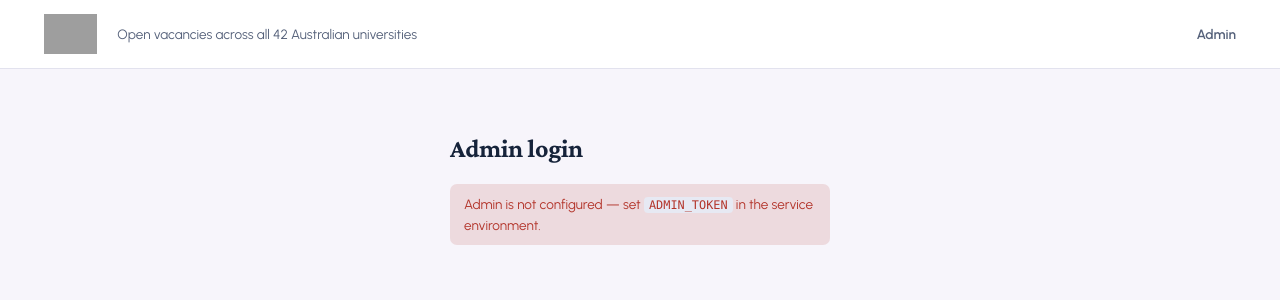
After one commit to barnandbee/c-test4, a FastAPI app: template app/web/templates/login.html in a window 1280 px wide. The commit adds this page. Shown: the top 300 px of the page. Run offline with FastAPI, Linux system fonts and the light colour scheme; the template is opened without the code that fills it, so the values that code supplies are empty; grey boxes are pictures that could not be loaded.

Commit message:
Admin login gating; remove footer; HEW/academic pay-grade category (#11)
Admin auth:
- Session-cookie login (/admin/login, /admin/logout) signed with ADMIN_TOKEN;
  require_admin dependency gates all /admin* pages, /api/listings and the API docs
- Public docs disabled; Swagger served behind login at /admin/api-docs
- Header shows the admin menu (Source health / Analytics / Featured / API / Log out)
  only when signed in, otherwise a single 'Admin' link; per-form tokens removed
- Public pages (/, /rss, /healthz, static) stay open; SameSite=Lax for CSRF

Footer:
- Removed the 'Listings link out…' technical footer

Pay grade (HEW / Academic level):
- New pay_grade field (HEW n / Academic Level X / 'Not specified') on the model,
  normaliser, staging and upsert
- Board filter facet + analytics dimension, ordered HEW 1..10 → Academic A..E →
  Not specified (numeric, not lexical)

65 tests pass (added pay-grade normalisation + ordering coverage).


Claude-Session: https://claude.ai/code/session_01Q5dfwuDgTweBTADrYHTwf9

Co-authored-by: Claude <noreply@anthropic.com>

```diff
--- a/app/config.py
+++ b/app/config.py
@@ -43,8 +43,10 @@ class Settings(BaseSettings):
     # Scheduling: how many times/day the full refresh runs (kept low on purpose)
     refresh_times_per_day: int = 3
 
-    # Token gating the /admin "Run crawl now" trigger. Empty = trigger disabled.
+    # Admin login password (also used to sign the admin session cookie and gate
+    # the crawl trigger). Empty = admin area cannot be logged into.
     admin_token: str = ""
+    session_ttl_hours: int = 12
 
     # Run the ingestion scheduler inside the web process (for hosts with no
     # separate worker, e.g. Render's free tier). Off by default: docker-compose
--- a/app/ingest/runner.py
+++ b/app/ingest/runner.py
@@ -47,7 +47,7 @@ _RESOLUTION_TTL = dt.timedelta(days=7)
 _UPSERT_COLUMNS = (
     "source_job_id", "university", "university_slug", "state", "campus_location",
     "title", "url", "posted_at", "closes_at", "work_type", "time_fraction",
-    "role_family", "classification_raw", "level_band", "level_scale",
+    "role_family", "classification_raw", "level_band", "level_scale", "pay_grade",
     "salary_min", "salary_max", "salary_raw", "discipline", "remote_flag", "excerpt",
 )
 
--- a/app/main.py
+++ b/app/main.py
@@ -41,7 +41,9 @@ async def lifespan(app: FastAPI):
             scheduler.shutdown(wait=False)
 
 
-app = FastAPI(title="Australian University Jobs Board", docs_url="/api/docs", lifespan=lifespan)
+# Public docs disabled; Swagger is served behind the admin login (see routes).
+app = FastAPI(title="Australian University Jobs Board",
+              docs_url=None, redoc_url=None, openapi_url=None, lifespan=lifespan)
 
 _STATIC = Path(__file__).resolve().parent / "web" / "static"
 app.mount("/static", StaticFiles(directory=_STATIC), name="static")
--- a/app/models.py
+++ b/app/models.py
@@ -67,6 +67,7 @@ class Listing(Base):
     classification_raw: Mapped[str | None] = mapped_column(String(255))
     level_band: Mapped[str | None] = mapped_column(String(16), index=True)      # entry..leadership
     level_scale: Mapped[str | None] = mapped_column(String(16))                 # academic/professional
+    pay_grade: Mapped[str | None] = mapped_column(String(32), index=True)       # "HEW 7"/"Academic Level B"/"Not specified"
 
     salary_min: Mapped[float | None] = mapped_column(Float)
     salary_max: Mapped[float | None] = mapped_column(Float)
@@ -119,6 +120,7 @@ class StagingListing(Base):
     classification_raw: Mapped[str | None] = mapped_column(String(255))
     level_band: Mapped[str | None] = mapped_column(String(16))
     level_scale: Mapped[str | None] = mapped_column(String(16))
+    pay_grade: Mapped[str | None] = mapped_column(String(32))
     salary_min: Mapped[float | None] = mapped_column(Float)
     salary_max: Mapped[float | None] = mapped_column(Float)
     salary_raw: Mapped[str | None] = mapped_column(String(255))
--- a/app/normalise/core.py
+++ b/app/normalise/core.py
@@ -87,6 +87,9 @@ def normalise_record(raw: RawJob, university: dict[str, Any]) -> dict[str, Any]:
         "classification_raw": raw.classification_raw,
         "level_band": level["level_band"],
         "level_scale": level["level_scale"],
+        # Canonical pay grade (HEW n / Academic Level X). Often the only salary
+        # signal a listing gives, so surface it as its own category.
+        "pay_grade": level["level_label"] or "Not specified",
         "salary_min": salary["salary_min"],
         "salary_max": salary["salary_max"],
         "salary_raw": salary["salary_raw"],
--- a/app/web/routes.py
+++ b/app/web/routes.py
@@ -8,6 +8,7 @@ from pathlib import Path
 from xml.sax.saxutils import escape
 
 from fastapi import APIRouter, Depends, Form, Request
+from fastapi.openapi.docs import get_swagger_ui_html
 from fastapi.responses import HTMLResponse, JSONResponse, RedirectResponse, Response
 from fastapi.templating import Jinja2Templates
 from sqlalchemy import desc, func, select
@@ -15,6 +16,7 @@ from sqlalchemy.orm import Session
 
 from app.config import UNIVERSITY_GROUPS, STATES, get_settings, load_universities
 from app.db import get_session
+from app.web.auth import COOKIE_NAME, is_admin, make_cookie, require_admin
 from app.models import AdapterRun, CrawlRun, Listing, SavedSearch, utcnow
 from app.queries import (
     Filters,
@@ -110,6 +112,7 @@ def filters_from_request(request: Request) -> Filters:
         cities=many("city"),
         role_families=many("role_family"),
         level_bands=many("level_band"),
+        pay_grades=many("pay_grade"),
         classification=qp.get("classification") or None,
         work_types=many("work_type"),
         time_fractions=many("time_fraction"),
@@ -130,6 +133,7 @@ def _template_context(request: Request, session: Session) -> dict:
     universities = load_universities()
     return {
         "request": request,
+        "is_admin": is_admin(request),
         "universities": sorted(universities, key=lambda u: u["name"]),
         "groups": UNIVERSITY_GROUPS,
         "states": STATES,
@@ -169,7 +173,7 @@ def _selected(request: Request) -> dict:
     """Map of currently-selected multi-values for checkbox state in the template."""
     qp = request.query_params
     keys = ["university", "group", "state", "city", "role_family", "level_band",
-            "work_type", "time_fraction", "discipline"]
+            "pay_grade", "work_type", "time_fraction", "discipline"]
     sel = {k: set(qp.getlist(k)) for k in keys}
     sel["scalar"] = {
         "posted_within": qp.get("posted_within", ""),
@@ -185,8 +189,8 @@ def _selected(request: Request) -> dict:
     return sel
 
 
-# --- JSON API ----------------------------------------------------------------
-@router.get("/api/listings")
+# --- JSON API (admin only) ---------------------------------------------------
+@router.get("/api/listings", dependencies=[Depends(require_admin)])
 def api_listings(request: Request, session: Session = Depends(get_session)):
     f = filters_from_request(request)
     result = search(session, f)
@@ -261,8 +265,46 @@ def _rss_item(l: Listing) -> str:
             f"<description>{escape(meta + ' — ' + desc)}</description></item>")
 
 
+# --- admin login -------------------------------------------------------------
+@router.get("/admin/login", response_class=HTMLResponse)
+def admin_login_form(request: Request):
+    ctx = {"request": request, "is_admin": is_admin(request),
+           "enabled": bool(get_settings().admin_token),
+           "flash": request.query_params.get("flash")}
+    return _TEMPLATES.TemplateResponse(request, "login.html", ctx)
+
+
+@router.post("/admin/login")
+def admin_login(request: Request, token: str = Form(...)):
+    if get_settings().admin_token and token == get_settings().admin_token:
+        resp = RedirectResponse("/admin", status_code=303)
+        resp.set_cookie(COOKIE_NAME, make_cookie(), httponly=True, samesite="lax",
+                        max_age=get_settings().session_ttl_hours * 3600,
+                        secure=request.url.scheme == "https")
+        return resp
+    return RedirectResponse("/admin/login?flash=bad", status_code=303)
+
+
+@router.get("/admin/logout")
+def admin_logout():
+    resp = RedirectResponse("/", status_code=303)
+    resp.delete_cookie(COOKIE_NAME)
+    return resp
+
+
+# --- protected API docs ------------------------------------------------------
+@router.get("/admin/openapi.json", dependencies=[Depends(require_admin)])
+def admin_openapi(request: Request):
+    return JSONResponse(request.app.openapi())
+
+
+@router.get("/admin/api-docs", dependencies=[Depends(require_admin)], response_class=HTMLResponse)
+def admin_api_docs():
+    return get_swagger_ui_html(openapi_url="/admin/openapi.json", title="AU Uni Jobs API")
+
+
 # --- admin / health ----------------------------------------------------------
-@router.get("/admin", response_class=HTMLResponse)
+@router.get("/admin", response_class=HTMLResponse, dependencies=[Depends(require_admin)])
 def admin(request: Request, session: Session = Depends(get_session)):
     from app.ingest import trigger
     from app.models import SourceResolution
@@ -292,29 +334,19 @@ def admin(request: Request, session: Session = Depends(get_session)):
         })
     last_run = session.scalar(select(CrawlRun).order_by(desc(CrawlRun.started_at)))
     ctx = {
-        "request": request, "rows": rows, "last_run": last_run, "now": now,
-        "trigger_enabled": bool(get_settings().admin_token),
+        "request": request, "is_admin": True, "rows": rows, "last_run": last_run, "now": now,
         "trigger": trigger.status(),
         "flash": request.query_params.get("flash"),
     }
     return _TEMPLATES.TemplateResponse(request, "admin.html", ctx)
 
 
-@router.post("/admin/refresh")
-def admin_refresh(request: Request, token: str = Form(""),
-                  only: str = Form("")):
+@router.post("/admin/refresh", dependencies=[Depends(require_admin)])
+def admin_refresh(only: str = Form("")):
     """Kick off a full crawl (auto-discovering endpoints) in the background.
-
-    Token-gated so nobody but the operator can make the server crawl. Works without
-    shell access — the button on /admin posts here.
-    """
+    Admin-only (session); the button on /admin posts here."""
     from app.ingest import trigger
 
-    expected = get_settings().admin_token
-    if not expected:
-        return RedirectResponse("/admin?flash=trigger-disabled", status_code=303)
-    if token != expected:
-        return RedirectResponse("/admin?flash=bad-token", status_code=303)
     only_list = [s for s in only.replace(",", " ").split() if s] or None
     started = trigger.start(only=only_list)
     return RedirectResponse(
@@ -322,16 +354,14 @@ def admin_refresh(request: Request, token: str = Form(""),
     )
 
 
-@router.get("/admin/probe", response_class=Response)
-def admin_probe(request: Request, token: str = "", url: str = "", xhr: str = "0"):
+@router.get("/admin/probe", response_class=Response, dependencies=[Depends(require_admin)])
+def admin_probe(request: Request, url: str = "", xhr: str = "0"):
     """Fetch a URL from the server and return the raw response head — a ground-truth
     tool for diagnosing adapters from the browser (the host has egress; the build
-    sandbox doesn't). Token-gated. e.g. /admin/probe?token=...&url=<listing>&xhr=1
+    sandbox doesn't). Admin-only. e.g. /admin/probe?url=<listing>&xhr=1
     """
     from app.ingest.base import PoliteClient
 
-    if not get_settings().admin_token or token != get_settings().admin_token:
-        return Response("forbidden", status_code=403, media_type="text/plain")
     if not url:
         return Response("pass ?url=<absolute url>&xhr=0|1", media_type="text/plain")
     headers = ({"X-Requested-With": "XMLHttpRequest",
@@ -346,12 +376,12 @@ def admin_probe(request: Request, token: str = "", url: str = "", xhr: str = "0"
     return Response(report, media_type="text/plain")
 
 
-@router.get("/admin/analytics", response_class=HTMLResponse)
+@router.get("/admin/analytics", response_class=HTMLResponse, dependencies=[Depends(require_admin)])
 def admin_analytics(request: Request, session: Session = Depends(get_session)):
     f = filters_from_request(request)
     data = analytics(session, f)
     ctx = {
-        "request": request, "data": data, "f": f,
+        "request": request, "is_admin": True, "data": data, "f": f,
         "selected": _selected(request),
         "states": STATES, "role_families": ROLE_FAMILIES, "level_bands": LEVEL_BANDS,
         "posted_windows": POSTED_WINDOWS, "groups": UNIVERSITY_GROUPS,
@@ -360,13 +390,8 @@ def admin_analytics(request: Request, session: Session = Depends(get_session)):
     return _TEMPLATES.TemplateResponse(request, "analytics.html", ctx)
 
 
-# --- featured jobs manager ---------------------------------------------------
-def _admin_ok(token: str) -> bool:
-    expected = get_settings().admin_token
-    return bool(expected) and token == expected
-
-
-@router.get("/admin/featured", response_class=HTMLResponse)
+# --- featured jobs manager (admin only) --------------------------------------
+@router.get("/admin/featured", response_class=HTMLResponse, dependencies=[Depends(require_admin)])
 def admin_featured(request: Request, q: str = "", session: Session = Depends(get_session)):
     featured = load_featured_admin(session)
     matches = []
@@ -374,19 +399,15 @@ def admin_featured(request: Request, q: str = "", session: Session = Depends(get
         res = search(session, Filters(q=q, per_page=15))
         matches = res.listings
     ctx = {
-        "request": request, "featured": featured, "matches": matches, "q": q,
-        "trigger_enabled": bool(get_settings().admin_token),
+        "request": request, "is_admin": True, "featured": featured, "matches": matches, "q": q,
         "flash": request.query_params.get("flash"),
     }
     return _TEMPLATES.TemplateResponse(request, "featured.html", ctx)
 
 
-@router.post("/admin/featured/add")
-def admin_featured_add(token: str = Form(""), listing_id: str = Form(...),
-                       session: Session = Depends(get_session)):
+@router.post("/admin/featured/add", dependencies=[Depends(require_admin)])
+def admin_featured_add(listing_id: str = Form(...), session: Session = Depends(get_session)):
     from app.models import FeaturedJob
-    if not _admin_ok(token):
-        return RedirectResponse("/admin/featured?flash=bad-token", status_code=303)
     exists = session.scalar(select(FeaturedJob).where(FeaturedJob.listing_id == listing_id))
     if not exists:
         n = session.scalar(select(func.count()).select_from(FeaturedJob)) or 0
@@ -395,13 +416,11 @@ def admin_featured_add(token: str = Form(""), listing_id: str = Form(...),
     return RedirectResponse("/admin/featured?flash=added", status_code=303)
 
 
-@router.post("/admin/featured/update")
-def admin_featured_update(token: str = Form(""), fid: int = Form(...),
-                          video_url: str = Form(""), headline: str = Form(""),
-                          position: int = Form(1), session: Session = Depends(get_session)):
+@router.post("/admin/featured/update", dependencies=[Depends(require_admin)])
+def admin_featured_update(fid: int = Form(...), video_url: str = Form(""),
+                          headline: str = Form(""), position: int = Form(1),
+                          session: Session = Depends(get_session)):
     from app.models import FeaturedJob
-    if not _admin_ok(token):
-        return RedirectResponse("/admin/featured?flash=bad-token", status_code=303)
     fj = session.get(FeaturedJob, fid)
     if fj:
         fj.video_url = video_url.strip() or None
@@ -411,12 +430,9 @@ def admin_featured_update(token: str = Form(""), fid: int = Form(...),
     return RedirectResponse("/admin/featured?flash=saved", status_code=303)
 
 
-@router.post("/admin/featured/remove")
-def admin_featured_remove(token: str = Form(""), fid: int = Form(...),
-                          session: Session = Depends(get_session)):
+@router.post("/admin/featured/remove", dependencies=[Depends(require_admin)])
+def admin_featured_remove(fid: int = Form(...), session: Session = Depends(get_session)):
     from app.models import FeaturedJob
-    if not _admin_ok(token):
-        return RedirectResponse("/admin/featured?flash=bad-token", status_code=303)
     fj = session.get(FeaturedJob, fid)
     if fj:
         session.delete(fj)
--- a/app/web/static/style.css
+++ b/app/web/static/style.css
@@ -300,6 +300,17 @@ table.health .num { text-align: right; }
 .trigger-form input.only { width: 240px; align-self: flex-end; }
 .trigger-form .btn-primary { width: auto; padding: 9px 20px; }
 
+/* login ------------------------------------------------------------------- */
+.login-wrap { max-width: 380px; margin: 60px auto; }
+.login-wrap h1 { font-size: 26px; margin: 0 0 16px; }
+.login-form { display: flex; flex-direction: column; gap: 10px; }
+.login-form label { font-size: 11px; font-weight: 700; text-transform: uppercase;
+  letter-spacing: .08em; color: var(--ink-2); }
+.login-form .btn-primary { margin-top: 4px; }
+.nav-logout { color: var(--amber) !important; }
+.tb-label { font-size: 12px; font-weight: 700; text-transform: uppercase; letter-spacing: .08em;
+  color: var(--ink-2); align-self: center; }
+
 /* analytics --------------------------------------------------------------- */
 .an-filter { display: flex; flex-wrap: wrap; gap: 18px 26px; align-items: flex-start;
   border: 1px solid var(--hair); border-radius: var(--radius); padding: 14px 16px; margin: 8px 0 20px;
--- a/app/web/templates/analytics.html
+++ b/app/web/templates/analytics.html
@@ -72,6 +72,7 @@
 
   <div class="an-grid">
     {{ bars("By role family", data.by_role_family) }}
+    {{ bars("By pay grade (HEW / Academic level)", data.by_pay_grade) }}
     {{ bars("By level band", data.by_level_band) }}
     {{ bars("By state / territory", data.by_state) }}
     {{ bars("By work type", data.by_work_type) }}
--- a/app/web/templates/base.html
+++ b/app/web/templates/base.html
@@ -25,18 +25,21 @@
       </a>
       <p class="brand-tag">Open vacancies across all 42 Australian universities</p>
       <nav class="site-nav">
-        <a href="/admin">Source health</a>
-        <a href="/api/docs">API</a>
+        {% if is_admin %}
+          <a href="/admin">Source health</a>
+          <a href="/admin/analytics">Analytics</a>
+          <a href="/admin/featured">Featured</a>
+          <a href="/admin/api-docs">API</a>
+          <a href="/admin/logout" class="nav-logout">Log out</a>
+        {% else %}
+          <a href="/admin/login">Admin</a>
+        {% endif %}
       </nav>
     </div>
   </header>
   <main class="wrap">
     {% block content %}{% endblock %}
   </main>
-  <footer class="site-footer wrap">
-    <p>Listings link out to each university's own posting — always the primary source.
-       Data is indexed, not republished. See <code>CRAWLING.md</code> for conduct.</p>
-  </footer>
   {% block scripts %}{% endblock %}
 </body>
 </html>
--- /dev/null
+++ b/app/web/templates/login.html
@@ -0,0 +1,18 @@
+{% extends "base.html" %}
+{% block title %}Admin login{% endblock %}
+{% block content %}
+<div class="login-wrap">
+  <h1>Admin login</h1>
+  {% if not enabled %}
+    <p class="banner bad">Admin is not configured — set <code>ADMIN_TOKEN</code> in the service environment.</p>
+  {% else %}
+    {% if flash == 'bad' %}<p class="banner bad">Incorrect token.</p>{% endif %}
+    <form method="post" action="/admin/login" class="login-form">
+      <label for="token">Admin token</label>
+      <input type="password" id="token" name="token" required autocomplete="current-password" autofocus>
+      <button type="submit" class="btn-primary">Sign in</button>
+    </form>
+    <p class="hint">This unlocks source health, analytics, featured-role management and the API.</p>
+  {% endif %}
+</div>
+{% endblock %}
```
Also changed, not shown: app/queries.py (+33 -0 lines), app/web/auth.py (added, +52 -0 lines), app/web/templates/admin.html (+2 -8 lines), app/web/templates/featured.html (+1 -9 lines), app/web/templates/index.html (+12 -0 lines), tests/test_normalise.py (+6 -0 lines), tests/test_pay_grade.py (added, +15 -0 lines).
